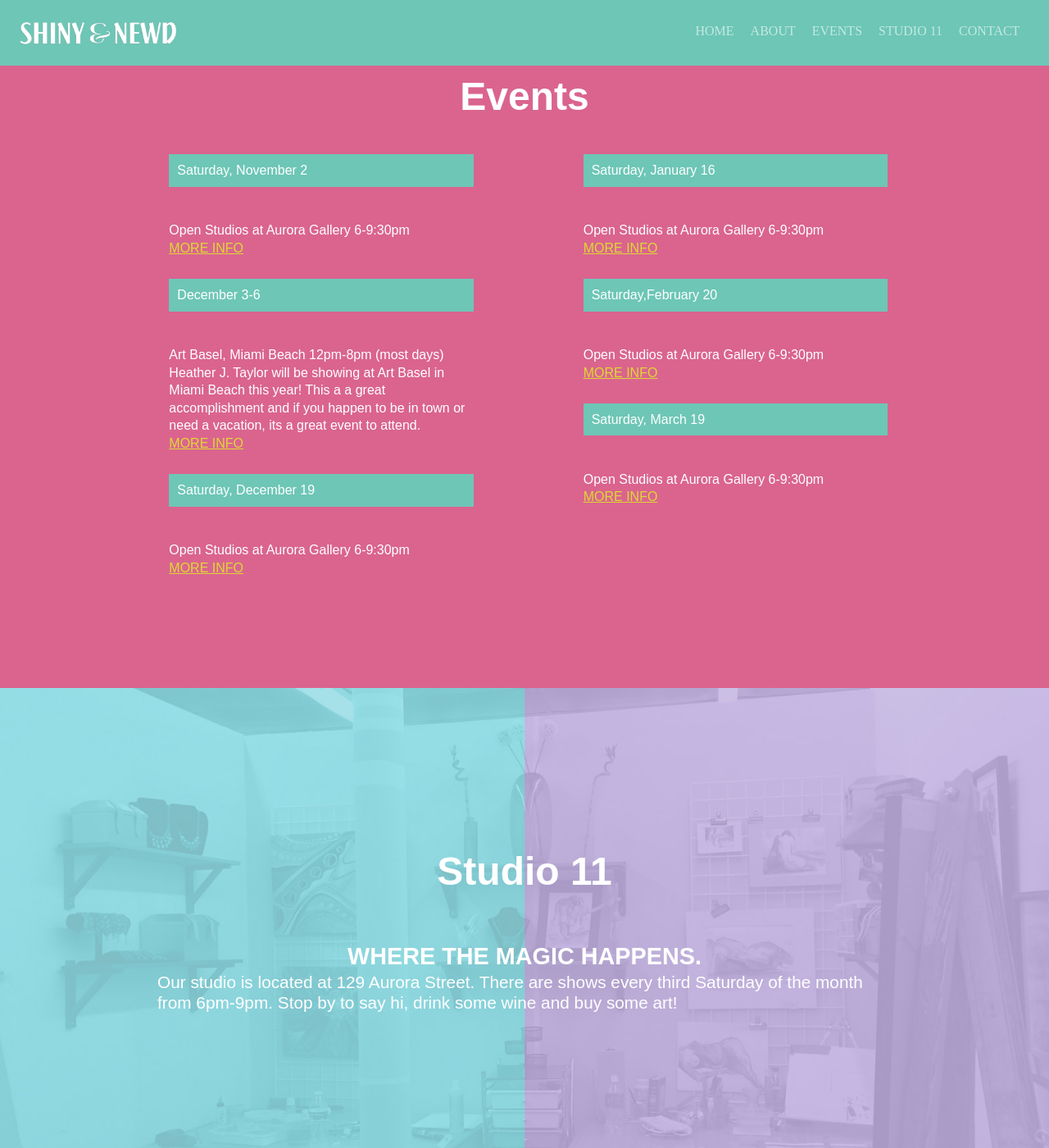
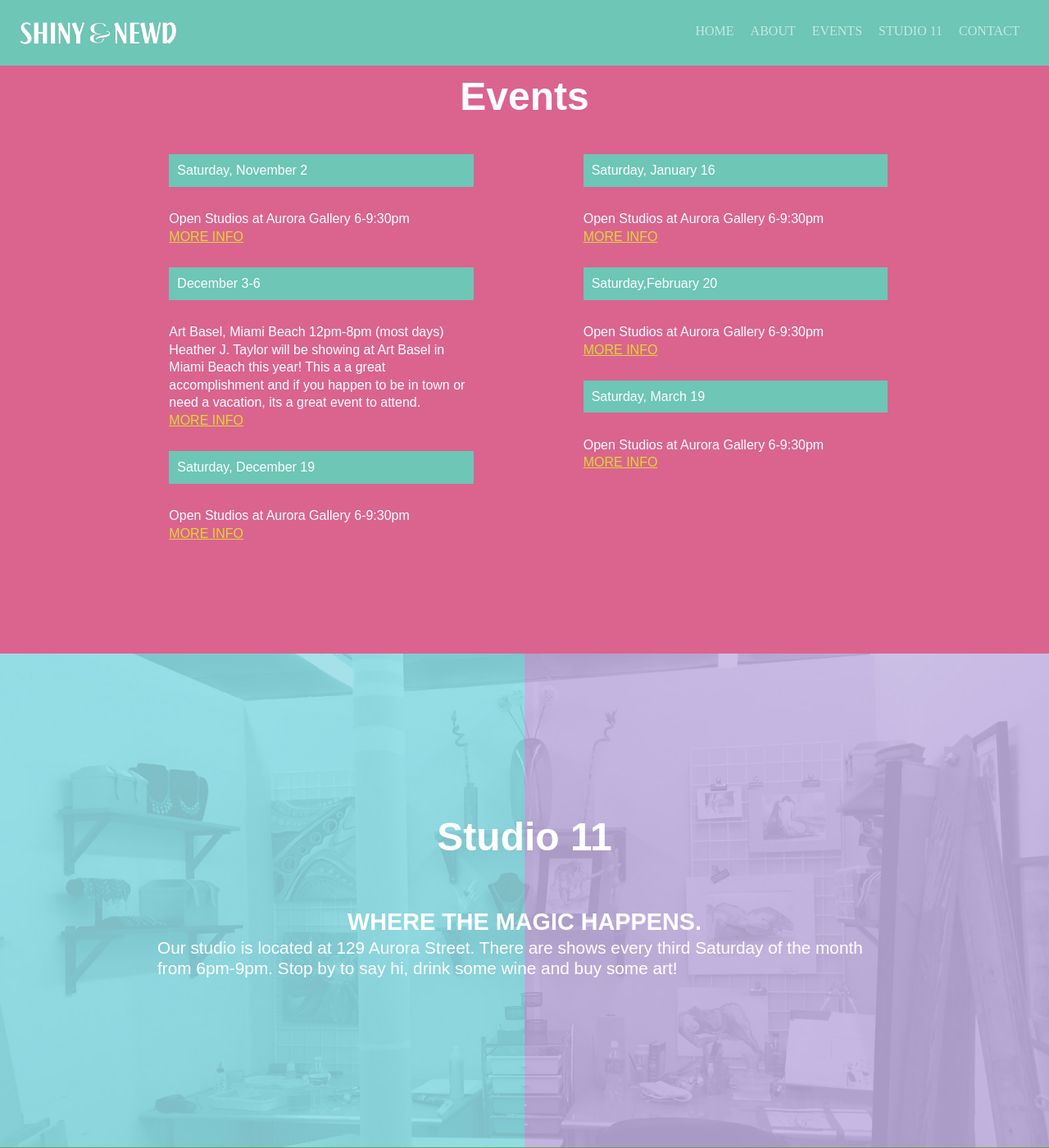
Before and after one commit to rachyrach/shinyandnewd, a Jekyll site: the page built from index.html, in a window 1280 px wide and 1400 px high, scrolled down 1922 px. Shown: the whole window at 82% size. Built offline with Jekyll 4.4.1, drawn with Linux system fonts in a browser that asks for light colours; Markdown is read by kramdown in place of the engine named in the settings.

Commit message:
margin 15
to margin 1

```diff
--- a/css/main.css
+++ b/css/main.css
@@ -266,7 +266,7 @@ div.button{
  background-color: #6dc6b6;
     padding: 4px 10px;
     margin-right: 5px;
-    margin-bottom: 15px;
+    margin-bottom: 1px;
 }
 
 .btn-event {
```
